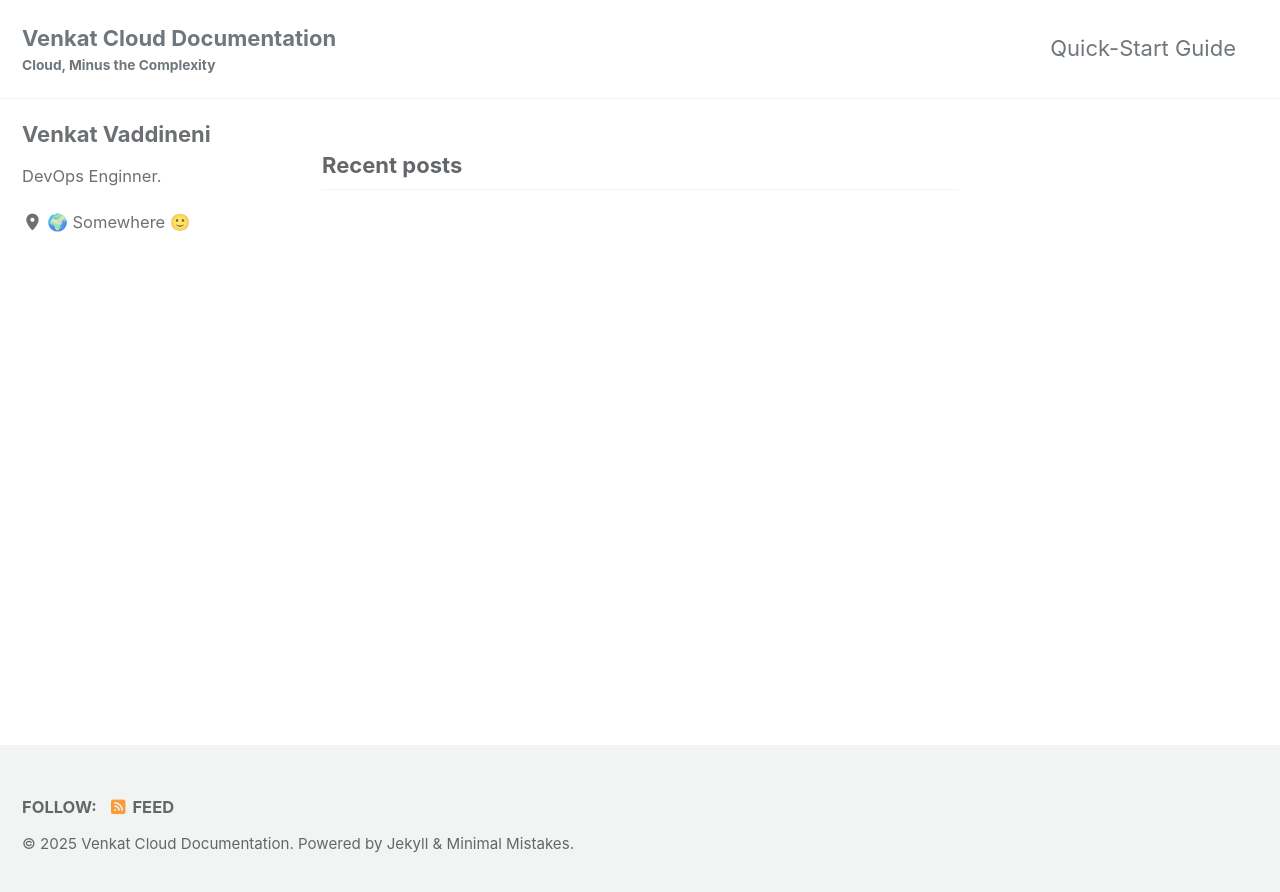
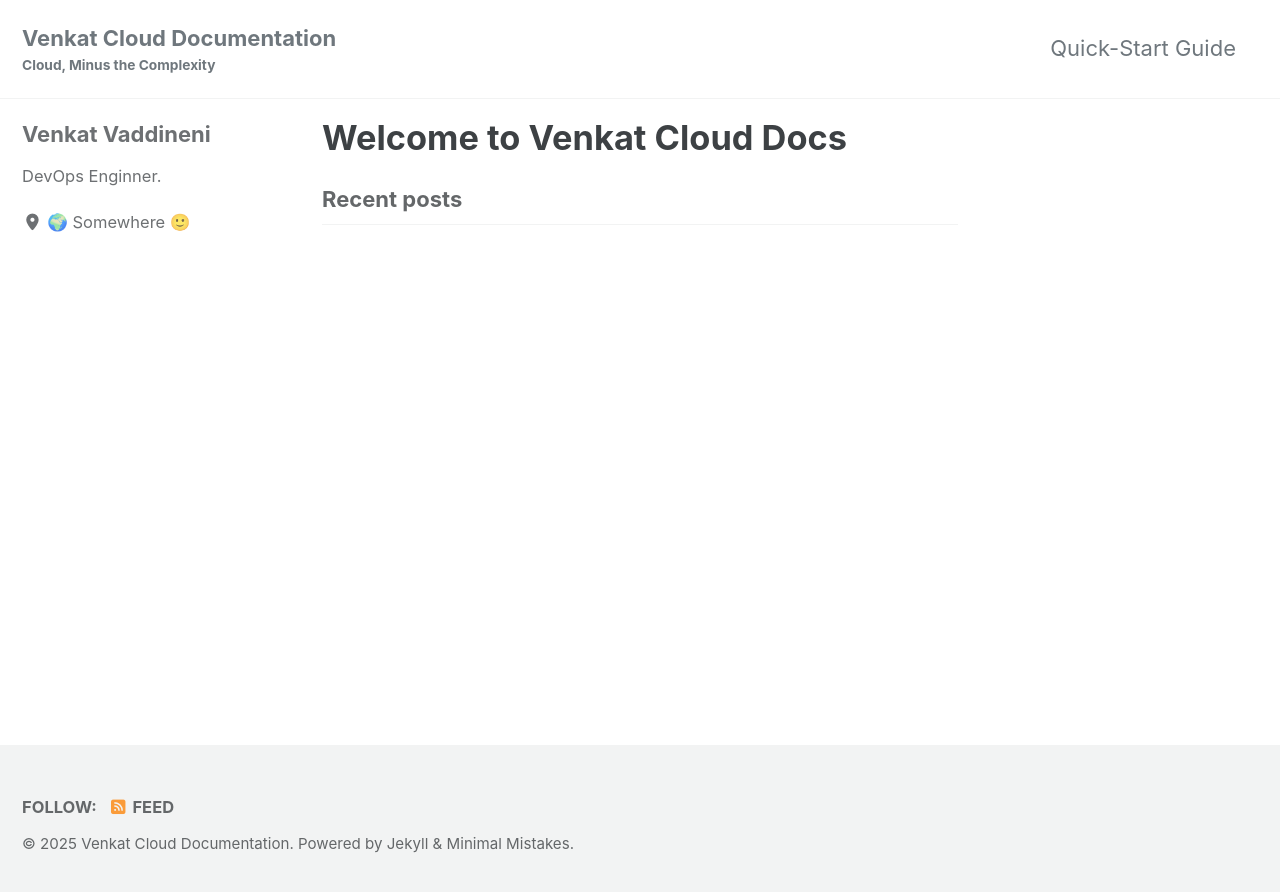
Before and after one commit to Venkateswarlu-Vaddineni/GitHub, a Jekyll site: the page built from index.html, in a window 1280 px wide. Shown: the top 892 px of the page. Built offline with Jekyll 4.4.1, drawn with Linux system fonts in a browser that asks for light colours; cached includes are drawn as plain includes; the list of posts is cut into pages by our own code.

Commit message:
Update index.html

```diff
--- a/index.html
+++ b/index.html
@@ -1,4 +1,5 @@
 ---
 layout: home
+title: "Welcome to Venkat Cloud Docs"
 author_profile: true
 ---
```
